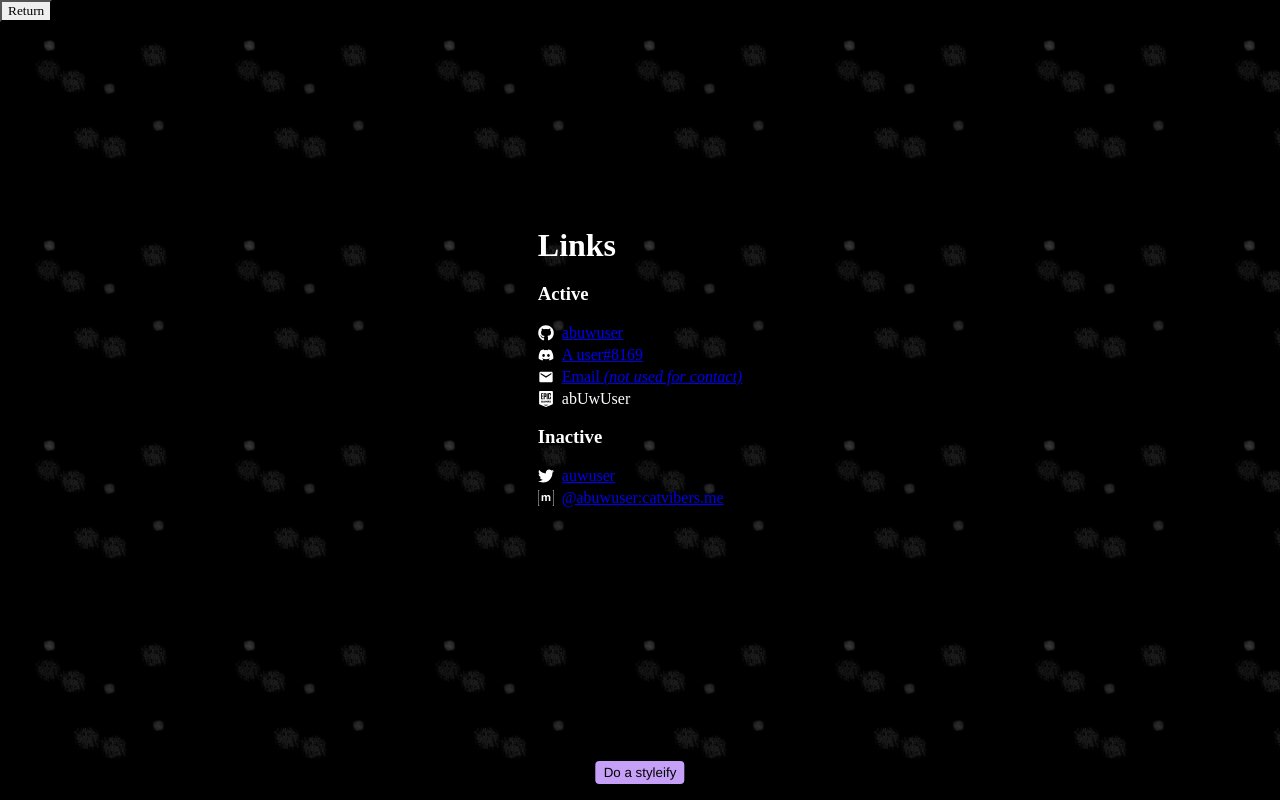
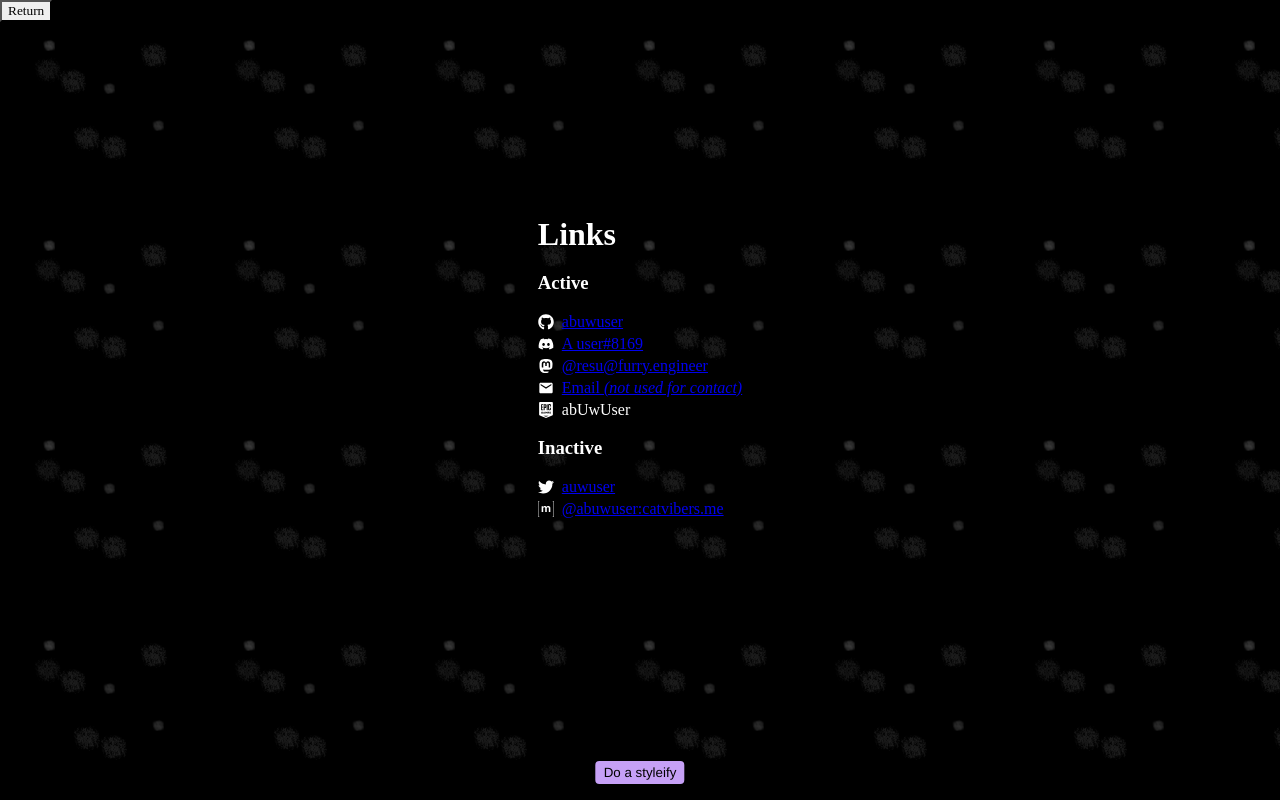
Before and after one commit to resucutie/website, a React (Vite) app: page /links in a window 1280 px wide. Built offline with nearby package versions, Linux system fonts and the light colour scheme.

Commit message:
Hey there! I am using Mastodon!

```diff
--- a/src/pages/Links.tsx
+++ b/src/pages/Links.tsx
@@ -1,5 +1,5 @@
 import styles from "./Links.module.scss"
-import { FaGithub, FaDiscord, FaTwitter } from "react-icons/fa"
+import { FaGithub, FaDiscord, FaTwitter, FaMastodon } from "react-icons/fa"
 import { SiMatrix, SiEpicgames } from "react-icons/si"
 import { MdEmail } from "react-icons/md"
 import React from "react"
@@ -11,6 +11,7 @@ export default () => {
             <h3>Active</h3>
             <LinkIcon icon={FaGithub} href="https://github.com/abUwUser">abuwuser</LinkIcon>
             <LinkIcon icon={FaDiscord} href="https://discord.com/users/264062457448759296">A user#8169</LinkIcon>
+            <LinkIcon icon={FaMastodon} href="https://furry.engineer/@resu">@resu@furry.engineer</LinkIcon>
             <LinkIcon icon={MdEmail} href="mailto:pedro.santos.cartaxo@gmail.com">Email <i>(not used for contact)</i></LinkIcon>
             <LinkIcon icon={SiEpicgames}>abUwUser</LinkIcon>
 
```
